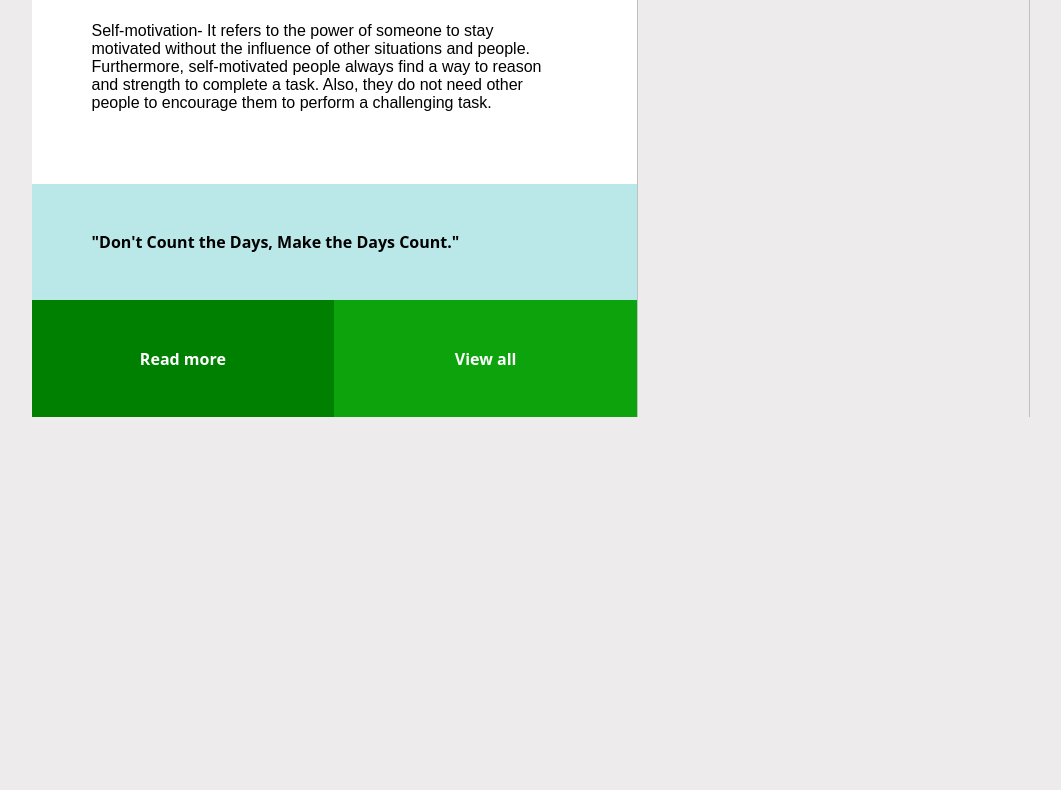
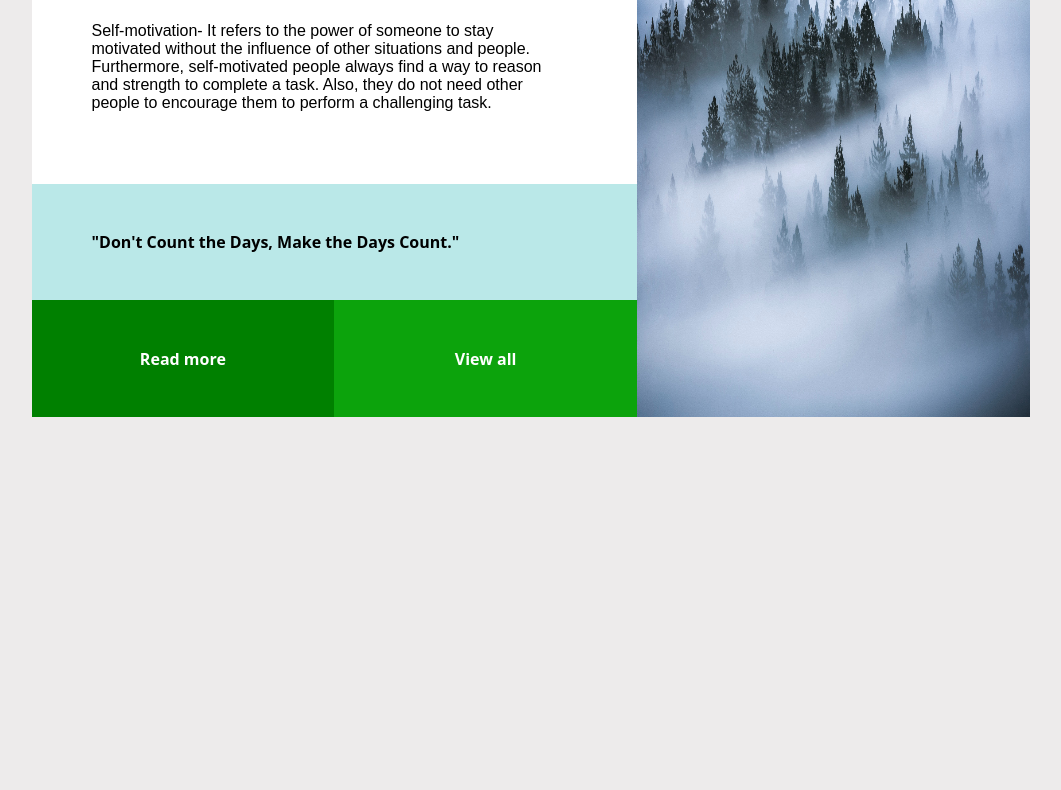
Before and after one commit to Muhammedfavaz/Grid_sample_site, a plain HTML site: page index.html in a window 1280 px wide. Shown: the part 333-1123 px from the top of the page, without its empty margins (109-1170 px from the left). After the commit the page ends 800 px from the top, so only its background shows below. Drawn offline with Linux system fonts and the light colour scheme.

Commit message:
img path changed

```diff
--- a/index.html
+++ b/index.html
@@ -39,7 +39,7 @@
             </ul>
         </header>
         <div class="imge">
-            <img src="Grid_Work_1.1pexels-trace-hudson-2529973.jpg" alt="">
+            <img src="img\pexels-trace-hudson-2529973.jpg" alt="">
         </div>
     </div>
 
```
Also changed, not shown: img/pexels-trace-hudson-2529973.jpg (renamed from pexels-trace-hudson-2529973.jpg).
